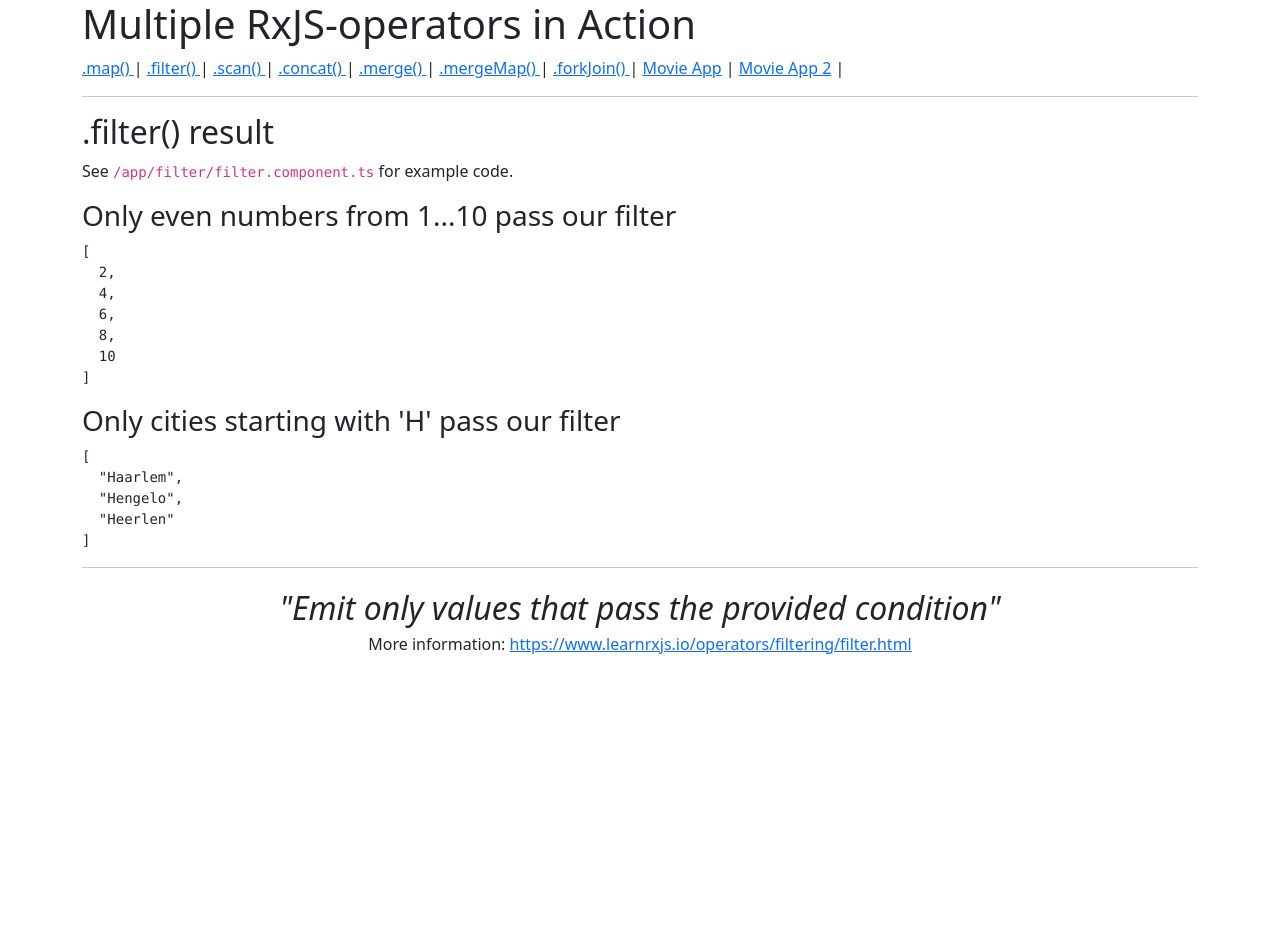
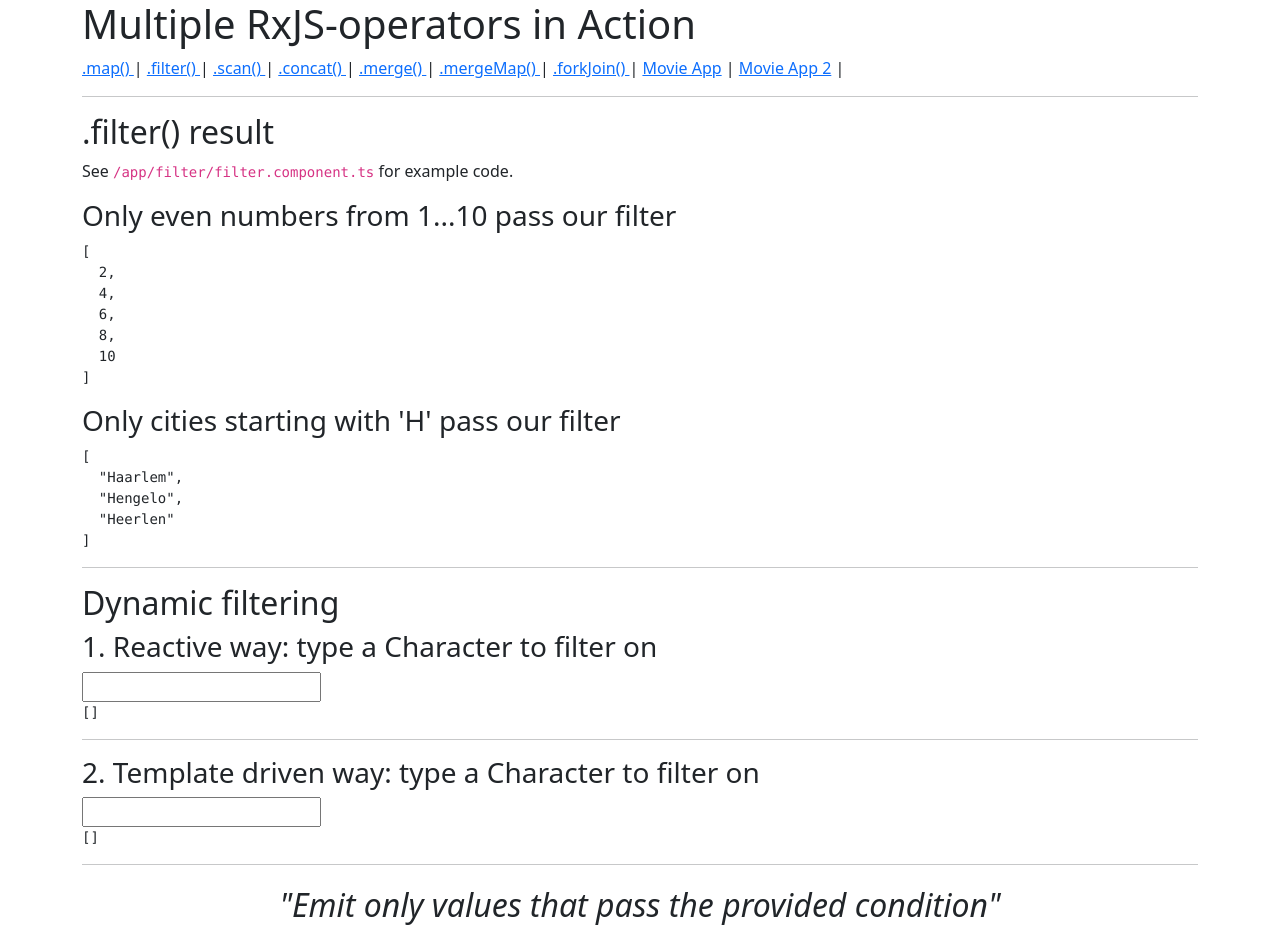
Before and after one commit to mprins/ng-rxjs-operators, an Angular app: page /filter in a window 1280 px wide. Shown: the top 933 px of the page. Before the commit the page ends 800 px from the top, so only its background shows below. Built offline with nearby package versions, Linux system fonts and the light colour scheme.

Commit message:
Added Reactive filtering and Template driven filtering in .filter() example

```diff
--- a/src/app/app.module.ts
+++ b/src/app/app.module.ts
@@ -1,7 +1,7 @@
 // Angular Stuff
 import {BrowserModule} from '@angular/platform-browser';
 import {NgModule} from '@angular/core';
-import {FormsModule} from '@angular/forms';
+import {FormsModule, ReactiveFormsModule} from '@angular/forms';
 import {HttpModule} from '@angular/http';
 
 // Components
@@ -41,7 +41,8 @@ import { ScanComponent } from './scan/scan.component';
 		BrowserModule,
 		FormsModule,
 		HttpModule,
-		RouterModule.forRoot(AppRoutes)
+		RouterModule.forRoot(AppRoutes),
+        ReactiveFormsModule
 	],
 	providers   : [MovieService, DataService],
 	bootstrap   : [MainComponent]
--- a/src/app/filter/filter.component.html
+++ b/src/app/filter/filter.component.html
@@ -9,6 +9,23 @@
 {{ cityData| json }}
 </pre>
 <hr>
+<h2>Dynamic filtering</h2>
+<h3>1. Reactive way: type a Character to filter on</h3>
+<input type="text" [formControl]="myFormControl"
+    class="input-lg">
+<pre>
+{{ cityDataReactive| json }}
+</pre>
+<hr>
+
+<h3>2. Template driven way: type a Character to filter on</h3>
+<input type="text" #modelCity
+       (keyup)="filterCities(modelCity.value)"
+       class="input-lg">
+<pre>
+{{ cityDataModel| json }}
+</pre>
+<hr>
 
 <div class="quote text-center">
 	"Emit only values that pass the provided condition"
--- a/src/app/filter/filter.component.ts
+++ b/src/app/filter/filter.component.ts
@@ -2,6 +2,7 @@ import {Component, OnInit} from '@angular/core';
 import {Observable} from "rxjs/Observable";
 import 'rxjs/add/observable/from';
 import 'rxjs/add/operator/filter'
+import {FormControl} from "@angular/forms";
 
 @Component({
     selector   : 'filter',
@@ -10,14 +11,20 @@ import 'rxjs/add/operator/filter'
 export class FilterComponent implements OnInit {
 
     filterData: number[] = [];
-	cityData: string[]   = [];
+    cityData: string[] = [];
+    cityDataReactive: string[] = [];
+    cityDataModel: string[] = [];
+    myFormControl: FormControl;
+    modelDrivenCities: any;
+
 
     constructor() {
+        this.myFormControl = new FormControl('');
     }
 
     ngOnInit() {
-		const source       = Observable.from([1, 2, 3, 4, 5, 6, 7, 8, 9, 10]);
-		const sourceCities = Observable.from([
+        const source = Observable.from([1, 2, 3, 4, 5, 6, 7, 8, 9, 10]);
+        const sourceCities = this.modelDrivenCities = Observable.from([
             'Haarlem',
             'Breda',
             'Amsterdam',
@@ -27,7 +34,9 @@ export class FilterComponent implements OnInit {
             'Geleen',
             'Arnhem',
             'Nijmegen',
-			'Borne'
+            'Borne',
+            'Diemen',
+            'Nieuwegein'
         ]);
 
         // .filter() - only emit values that pass the provided condition.
@@ -41,5 +50,23 @@ export class FilterComponent implements OnInit {
         sourceCities.filter(city => city.startsWith('H'))
             .subscribe(result => this.cityData.push(result));
 
+        // Dynamic filtering - the Model Driven way.
+        // Find a formControl and subscribe to it's valueChanges() method
+        this.myFormControl.valueChanges.subscribe(val => {
+            console.log(val);
+            this.cityDataReactive = [];
+            sourceCities.filter(city => city.toUpperCase()
+                            .startsWith(val.toUpperCase()))
+                .subscribe(result => this.cityDataReactive.push(result))
+        })
+    }
+
+    // Dynamic filtering - The Template Driven way.
+    // Filter cities based on a value set with a local template variable
+    filterCities(value) {
+        this.cityDataModel = [];
+        this.modelDrivenCities
+            .filter(city => city.toUpperCase().startsWith(value.toUpperCase()))
+            .subscribe(result => this.cityDataModel.push(result));
     }
 }
--- a/src/app/map/map.component.html
+++ b/src/app/map/map.component.html
@@ -5,6 +5,7 @@
         <pre>
 {{ mapData | json }}
 		</pre>
+
         <hr>
 
         <div class="quote text-center">
--- a/src/app/map/map.component.ts
+++ b/src/app/map/map.component.ts
@@ -3,6 +3,7 @@ import {Observable} from "rxjs/Observable";
 import 'rxjs/add/observable/from';
 import 'rxjs/add/operator/map';
 import 'rxjs/add/operator/mapTo';
+import {Subscription} from "rxjs";
 
 
 @Component({
@@ -11,8 +12,9 @@ import 'rxjs/add/operator/mapTo';
 })
 export class MapComponent implements OnInit {
 
-	mapData: number[]=[];
-	mapToData: string[]=[];
+    mapData: number[] = [];
+    mapToData: string[] = [];
+    mapToAsyncPipe:any[]=[];
 
     constructor() {
     }
@@ -29,11 +31,13 @@ export class MapComponent implements OnInit {
         // apply a chained .map() function with another array.map() function inside. Like
         // .map(results => results.map(result => { ... }).
         // The code below only applies when the values are emitted on a one-by-one basis!
-		source.map(val => val = val * 10)
+        source.map((val: number) => val = val * 10)
             .subscribe(result => this.mapData.push(result));
+
 
         // .mapTo() - map the emission to a constant value
         source.mapTo('Hello World')
             .subscribe(result => this.mapToData.push(result));
+
     }
 }
--- a/src/app/merge-map/merge-map.component.html
+++ b/src/app/merge-map/merge-map.component.html
@@ -1,4 +1,5 @@
-<h2>.mergeMap() result </h2>
+<h2>.mergeMap()/.flatMap() result </h2>
+<p><code>.mergeMap()</code> is an alias for <code>.flatMap()</code></p>
 <p>See <code>/app/shared/services/data.service.ts</code> for example code.</p>
 <p>We are looking for books by authorName here. But we only have an authorId, not a name.
 	<select [(ngModel)]="authorId" (ngModelChange)="setAuthorID()">
--- a/src/app/shared/services/data.service.ts
+++ b/src/app/shared/services/data.service.ts
@@ -42,7 +42,8 @@ export class DataService {
 			.delay(1000)
 			.map(res => res.json());
 
-		// return the concatenated observable. It will always deliver first the results of the first call. No matter how long the delay.
+		// return the concatenated observable. It will always deliver
+        // first the results of the first call. No matter how long the delay.
 		return Observable.concat(authors, books);
 	}
 
@@ -88,8 +89,12 @@ export class DataService {
 	getMergeMapData(authorID: number = 0): Observable<any> {
 		// first http-call, outer observable.
 		return this.http.get(AUTHORS)
-			.map(res => res.json())
+			.map(response => {
+			    console.log(response);
+			    return response.json()
+            })
 			.map(authors => {
+			    console.log(authors);
 				// find the correct author, using the array .find() method
 				return authors.find((author: any) => author.id === authorID)
 			})
@@ -125,6 +130,7 @@ export class DataService {
 		return Observable.forkJoin(
 			// first call
 			this.http.get(AUTHORS)
+                .delay(3000)
 				.map(res => res.json()),
 			// second call
 			this.http.get(BOOKS)
--- a/src/app/shared/services/movie.service.ts
+++ b/src/app/shared/services/movie.service.ts
@@ -26,7 +26,9 @@ export class MovieService {
 			.mergeMap((movies: any[]) => {
 				if (movies) {
 					return Observable.forkJoin(
-						// loop over every movie in collection, get details (i.e. perform 10 additional requests and join them)
+						// loop over every movie in collection,
+                        // get details (i.e. perform 10 additional
+                        // requests and join them)
 						movies.map((movie: any) => {
 							return this.getMovieDetails(movie.imdbID)
 								.map(movieDetails => {
```
Also changed, not shown: src/app/movie2/movie2.component.ts (+7 -4 lines). Lines whose indentation alone changed are shown as unchanged.
